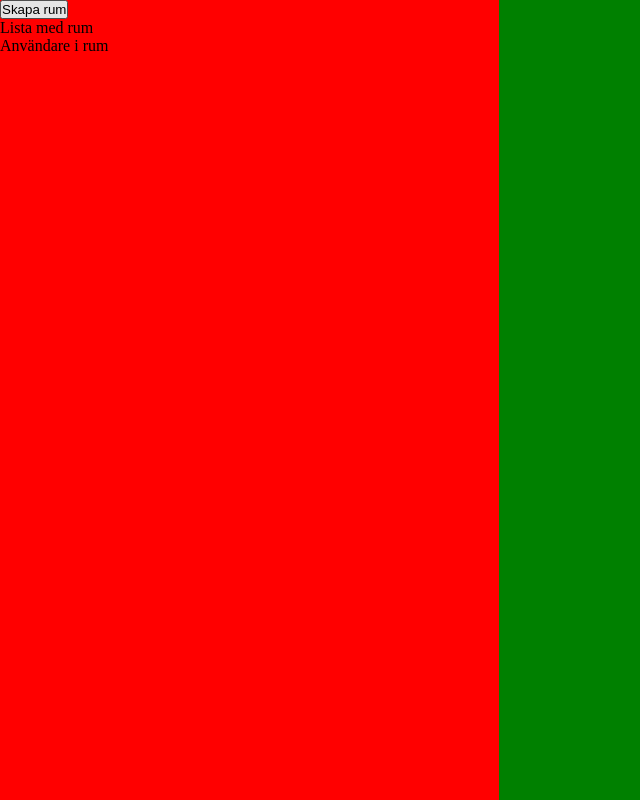
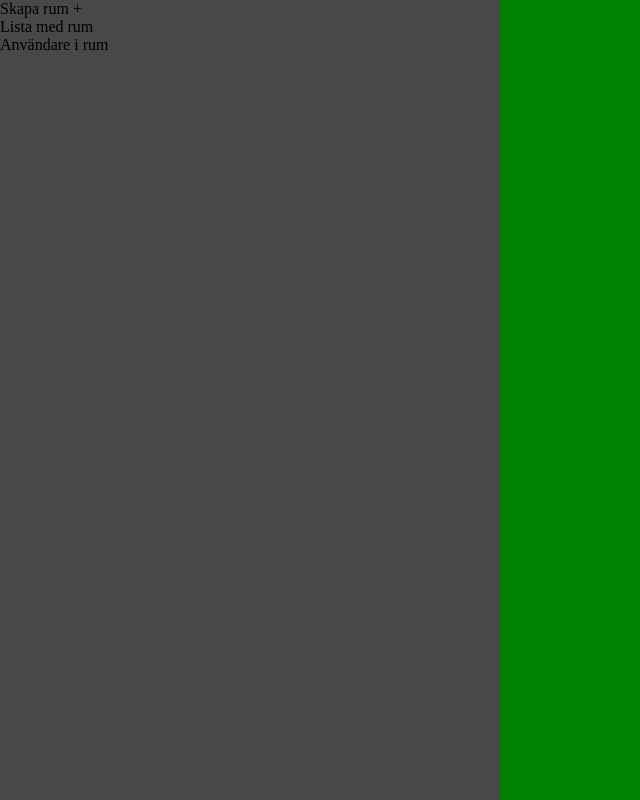
Before and after one commit to totaldekadens/Socket.io, a React (Vite) app in the folder client/: page / in a window 1280 px wide. Shown: the whole page, without its empty margins (0-640 px from the left). Built offline with nearby package versions, Linux system fonts and the light colour scheme; no server answers.

Commit message:
Create room client
Fixed initial condition to use create room. Design not fixed yet only functionality

```diff
--- a/client/src/components/sidebar/createRoom.jsx
+++ b/client/src/components/sidebar/createRoom.jsx
@@ -1,9 +1,18 @@
+import { useState } from "react"
 
 const CreateRoom = () => {
 
+    const [isCreateRoom, setIsCreateRoom] = useState(false)
+
     return (
-        <div>
-            <button>Skapa rum</button> {/* Byt ut till ev. ikon */}
+        <div style={{display: "flex", flexDirection: "column"}}>
+            <div onClick={() => setIsCreateRoom(!isCreateRoom)}>Skapa rum +</div> {/* ikon sedan */}
+
+            { isCreateRoom ?
+            <>
+            <input type="text" />
+            <button>Skapa rum</button>
+            </>  : ""}
         </div>
     )
 }
--- a/client/src/components/sidebar/sidebar.jsx
+++ b/client/src/components/sidebar/sidebar.jsx
@@ -4,7 +4,7 @@ import ListOfRooms from "./listOfRooms"
 const Sidebar = () => {
 
     return (
-        <div style={{flexGrow: "1", backgroundColor: "red"}}>
+        <div style={{flexGrow: "1", backgroundColor: "#484848"}}>
             <CreateRoom/>
             <ListOfRooms/>
         </div>
```
